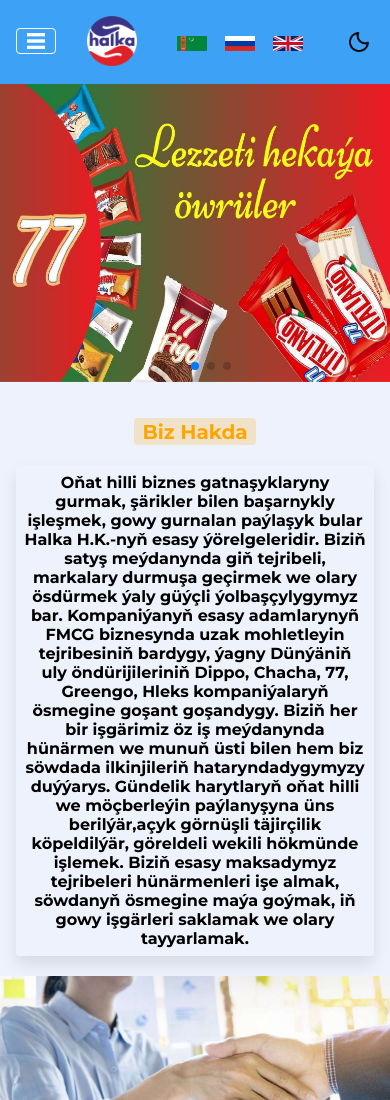
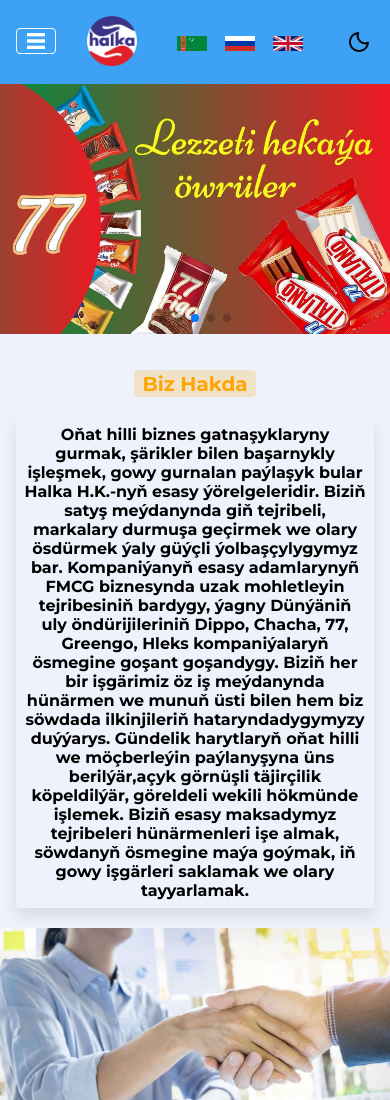
Before and after one commit to Meret2505/halka, a plain HTML site: page index.html in a window 390 px wide. Shown: the top 1100 px of the page. Drawn offline with Linux system fonts and the light colour scheme.

Commit message:
Update style.css

```diff
--- a/css/style.css
+++ b/css/style.css
@@ -78,15 +78,9 @@ section,
   color: var(--orange);
 }
 header {
-  position: fixed;
-  top: 0;
-  left: 0;
-  right: 0;
   background: rgb(61, 162, 245);
-  z-index: 11;
   display: flex;
   justify-content: space-between;
-  width: 100%;
   align-items: center;
   padding: 0.8rem 9%;
   color: var(--text-color);
@@ -144,7 +138,6 @@ header #icon:hover {
   position: relative;
   height: 500px;
   max-width: 1100px;
-  margin-top: 68px;
 }
 .swiper .swiper-slide img {
   position: absolute;
@@ -319,6 +312,7 @@ header #icon:hover {
 .brand-container {
   text-align: center;
   margin: 20px 0px 0 30px;
+  oveflow:hidden;
 }
 .brand-container .container {
   max-width: 1300px;
@@ -487,8 +481,7 @@ header #icon:hover {
   .swiper {
     position: relative;
     width: 100%;
-    height: 300px;
-    margin-top: 82px;
+    height: 250px;
   }
 
   .gallery .box-container .box img:not(.yetmish-yedi) {
```
